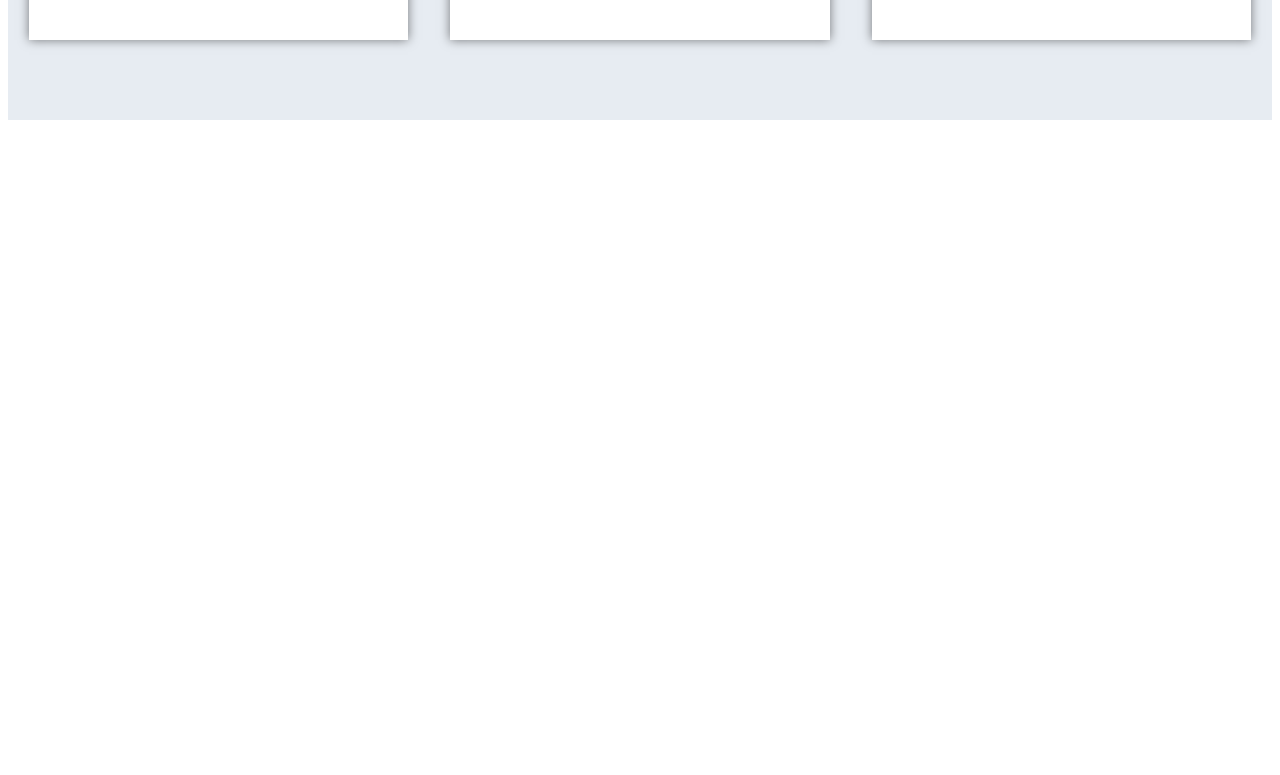
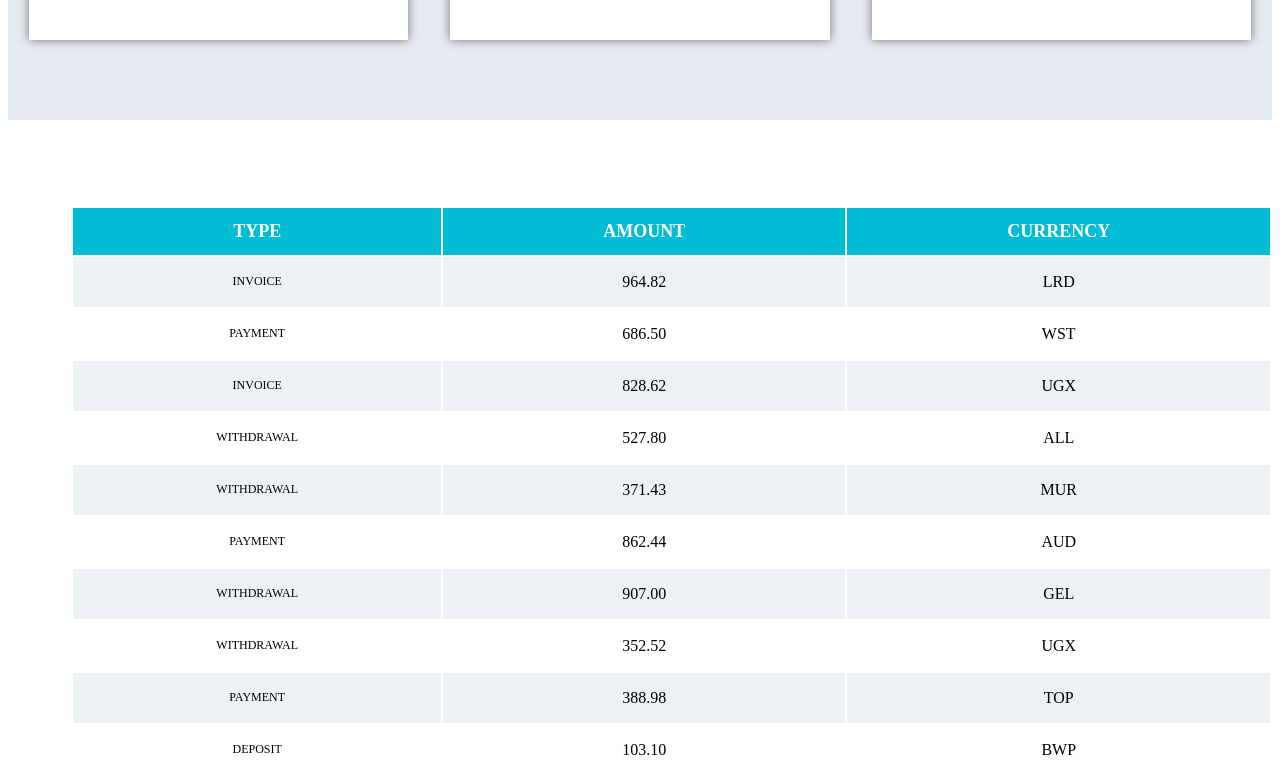
Before and after one commit to BohdanRadchenko/goit-react-hw-01-components, a React (Create React App) app: page / in a window 1280 px wide. Shown: the part 1540-2315 px from the top of the page. Before the commit the page ends 1668 px from the top, so only its background shows below. Built offline with nearby package versions, Linux system fonts and the light colour scheme.

Commit message:
added homework-01 reac all components

```diff
--- a/src/components/App.js
+++ b/src/components/App.js
@@ -5,6 +5,8 @@ import Stats from './Stats/Stats';
 import stats from '../assets/stats.json';
 import PricingPlan from './PricingPlan/PricingPlan';
 import pricingPlanItem from '../assets/pricing-plan.json';
+import TransactionHistory from './TransactionHistory/TransactionHistory';
+import transactions from '../assets/transactions.json';
 
 const App = () => {
   return (
@@ -12,6 +14,7 @@ const App = () => {
       <Profile profile={profile} />
       <Stats stats={stats} />
       <PricingPlan pricingPlan={pricingPlanItem} />
+      <TransactionHistory items={transactions} />
     </Fragment>
   );
 };
--- /dev/null
+++ b/src/components/TransactionHistory/TransactionHistory.js
@@ -0,0 +1,33 @@
+import React from 'react';
+import PropTypes from 'prop-types';
+import styles from './TransactionHistory.module.css';
+import TransactionTable from '../TransactionTable/TransactionTable';
+
+const TransactionHistory = ({ items }) => {
+  return (
+    <div className={styles.container}>
+      <table className={styles.transactionHistory}>
+        <thead>
+          <tr>
+            <th>Type</th>
+            <th>Amount</th>
+            <th>Currency</th>
+          </tr>
+        </thead>
+        <tbody>
+          {items.map(el => (
+            <tr key={el.id}>
+              <TransactionTable {...el} />
+            </tr>
+          ))}
+        </tbody>
+      </table>
+    </div>
+  );
+};
+
+TransactionHistory.propTypes = {
+  items: PropTypes.instanceOf(Array).isRequired,
+};
+
+export default TransactionHistory;
--- /dev/null
+++ b/src/components/TransactionHistory/TransactionHistory.module.css
@@ -0,0 +1,41 @@
+.container {
+  padding-top: 86px;
+  width: 90%;
+  margin: 0 auto;
+}
+
+.transactionsHistory {
+  text-align: center;
+}
+
+thead {
+  background-color: #00bcd4;
+  color: #fff;
+  text-transform: uppercase;
+  margin: 0;
+}
+
+tr {
+  font-size: 13px;
+  color: #5c6975;
+  text-align: center;
+}
+
+tr:nth-child(even) {
+  background-color: #fff;
+}
+
+tr:nth-child(odd) {
+  background-color: #ecf2f3;
+}
+
+th {
+  color: #fff;
+  font-size: 18px;
+  background-color: #00bcd4;
+  padding: 13px 160px;
+}
+
+td {
+  padding: 18px 0;
+}
--- /dev/null
+++ b/src/components/TransactionTable/TransactionTable.js
@@ -0,0 +1,21 @@
+import React from 'react';
+import PropTypes from 'prop-types';
+import styles from './TransactionTable.module.css';
+
+const TransactionTable = ({ type, amount, currency }) => {
+  return (
+    <>
+      <td className={styles.type}>{type}</td>
+      <td className={styles.td}>{amount}</td>
+      <td className={styles.td}>{currency}</td>
+    </>
+  );
+};
+
+TransactionTable.propTypes = {
+  type: PropTypes.string.isRequired,
+  amount: PropTypes.string.isRequired,
+  currency: PropTypes.string.isRequired,
+};
+
+export default TransactionTable;
--- /dev/null
+++ b/src/components/TransactionTable/TransactionTable.module.css
@@ -0,0 +1,13 @@
+.td {
+  font-family: serif;
+  color: #000000;
+  font-weight: 500;
+  font-size: 16px;
+  padding: 16px 0;
+}
+
+.type {
+  composes: td;
+  text-transform: uppercase;
+  font-size: 12px;
+}
```
